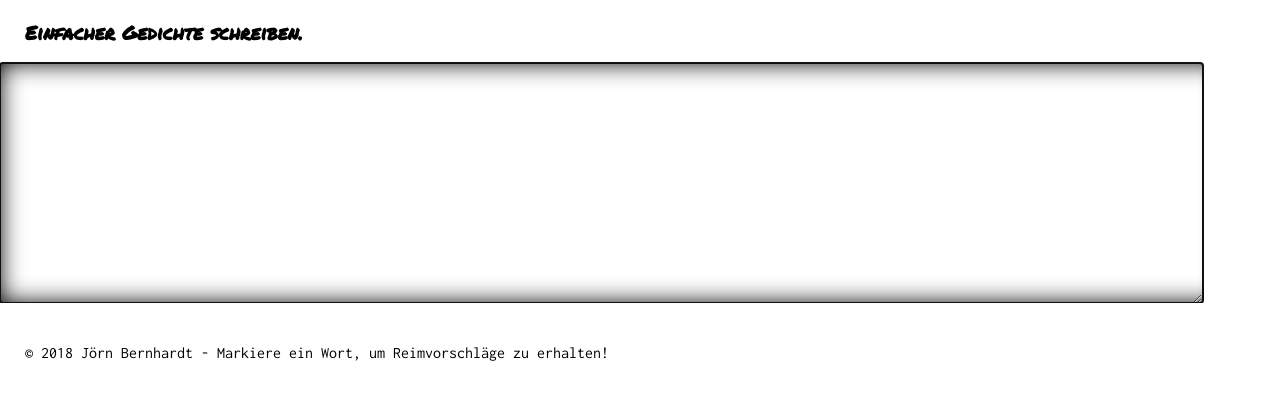
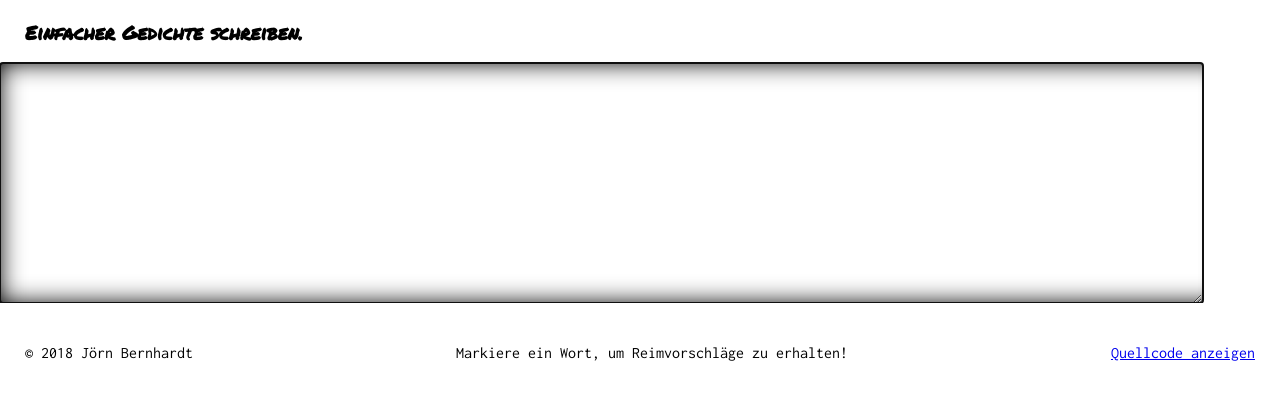
Before and after one commit to Narigo/reimemonster, a website with bundled scripts: page index.html in a window 1280 px wide. Shown: the part 96-496 px from the top of the page. Built offline with nearby package versions, Linux system fonts and the light colour scheme.

Commit message:
Add link to source in demo
Signed-off-by: Joern Bernhardt <joern.bernhardt@googlemail.com>

```diff
--- a/index.html
+++ b/index.html
@@ -165,6 +165,12 @@
       color: var(--highlight-color);
     }
 
+    .help-text {
+      display: flex;
+      flex-direction: row;
+      justify-content: space-between;
+    }
+
   </style>
 </head>
 <body>
@@ -180,7 +186,11 @@
   <div id="rhymes" class="hidden"></div>
 </section>
 <footer>
-  <p class="help-text">&copy; 2018 Jörn Bernhardt - Markiere ein Wort, um Reimvorschläge zu erhalten!</p>
+  <p class="help-text">
+    <span class="copy">&copy; 2018 Jörn Bernhardt</span>
+    <span class="text">Markiere ein Wort, um Reimvorschläge zu erhalten!</span>
+    <span class="source"><a href="https://github.com/Narigo/reimemonster">Quellcode anzeigen</a></span>
+  </p>
 </footer>
 <script type="module" src="demo.mjs"></script>
 </body>
```
